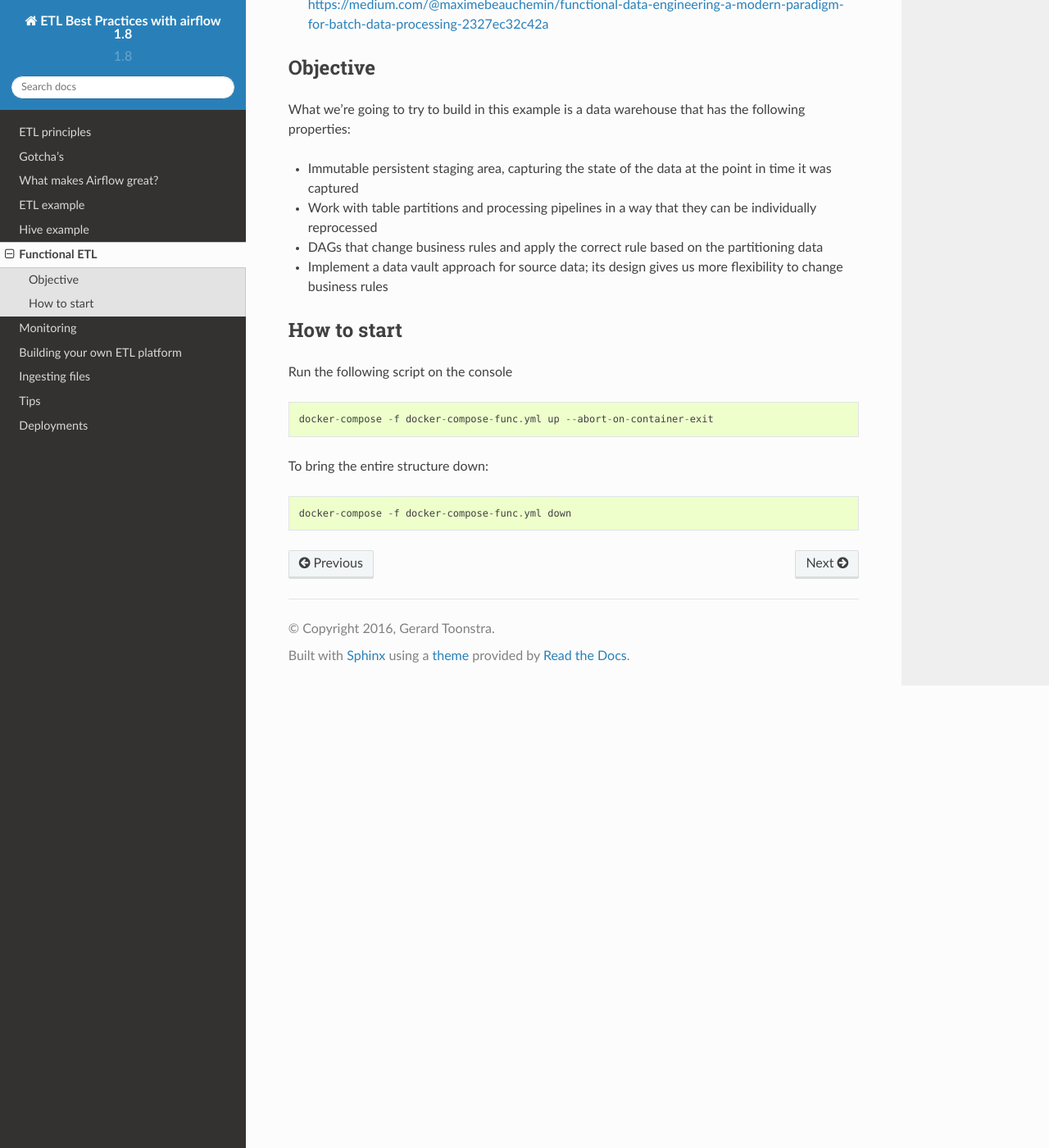
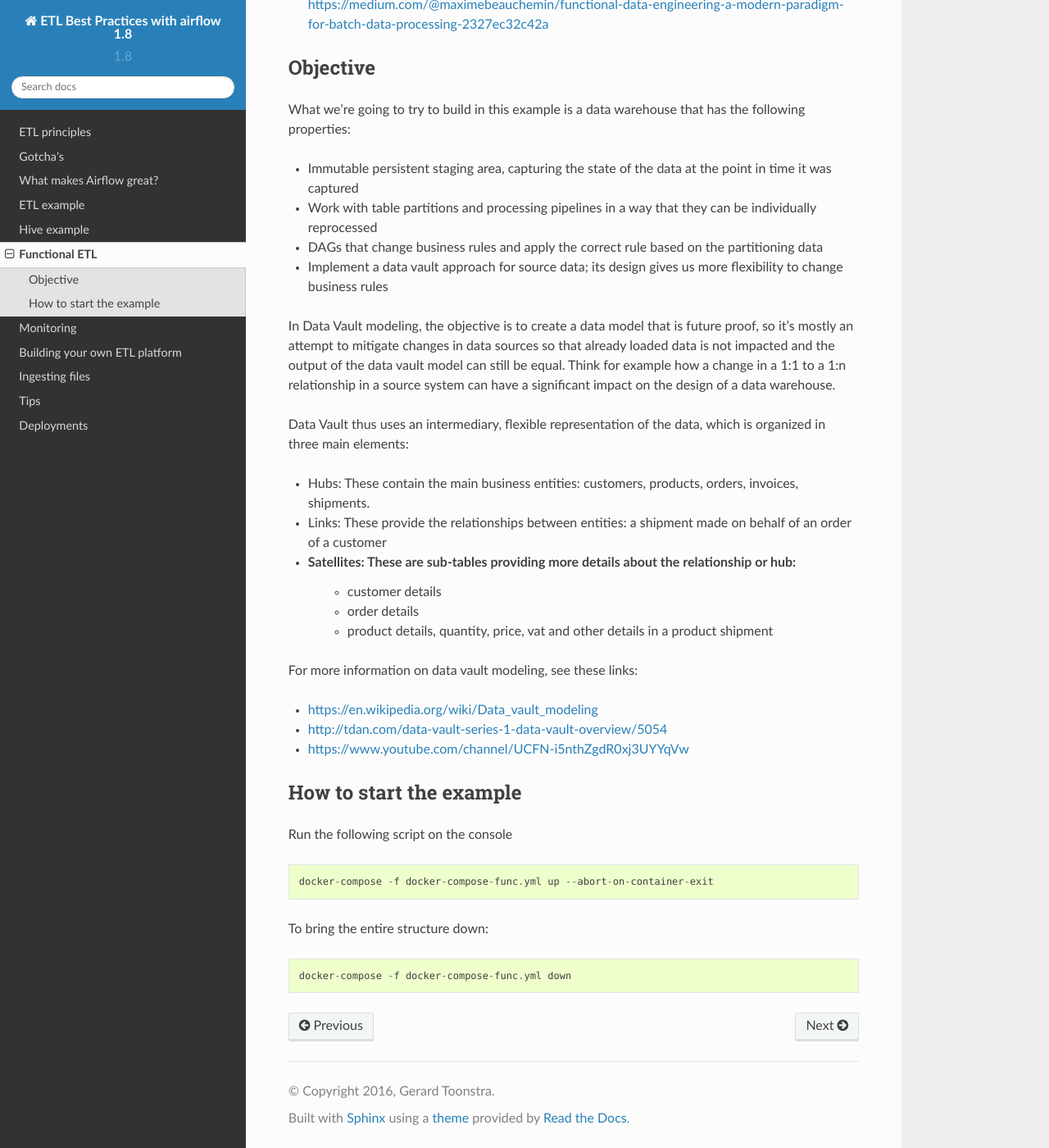
Before and after one commit to analystAlice/etl-with-airflow, a Sphinx documentation site: the page built from docs/funcetl.rst, in a window 1280 px wide and 1400 px high, scrolled down 838 px. Shown: the whole window at 82% size. Built offline with Sphinx 7.4.7 and the Read the Docs theme 2.0.0, drawn with Linux system fonts in a browser that asks for light colours.

Commit message:
More work on functional ETL example. Data model should be ready.

```diff
--- a/docs/funcetl.rst
+++ b/docs/funcetl.rst
@@ -39,8 +39,28 @@ What we're going to try to build in this example is a data warehouse that has th
 * DAGs that change business rules and apply the correct rule based on the partitioning data
 * Implement a data vault approach for source data; its design gives us more flexibility to change business rules
 
-How to start
-------------
+In Data Vault modeling, the objective is to create a data model that is future proof, so it's mostly an attempt
+to mitigate changes in data sources so that already loaded data is not impacted and the output of the data vault
+model can still be equal. Think for example how a change in a 1:1 to a 1:n relationship in a source system can
+have a significant impact on the design of a data warehouse.
+
+Data Vault thus uses an intermediary, flexible representation of the data, which is organized in three main elements:
+
+* Hubs: These contain the main business entities: customers, products, orders, invoices, shipments.
+* Links: These provide the relationships between entities: a shipment made on behalf of an order of a customer
+* Satellites: These are sub-tables providing more details about the relationship or hub:
+    * customer details
+    * order details
+    * product details, quantity, price, vat and other details in a product shipment
+
+For more information on data vault modeling, see these links:
+
+* https://en.wikipedia.org/wiki/Data_vault_modeling
+* http://tdan.com/data-vault-series-1-data-vault-overview/5054
+* https://www.youtube.com/channel/UCFN-i5nthZgdR0xj3UYYqVw
+
+How to start the example
+------------------------
 
 Run the following script on the console
 
```
Also changed, not shown: 1 other file.
